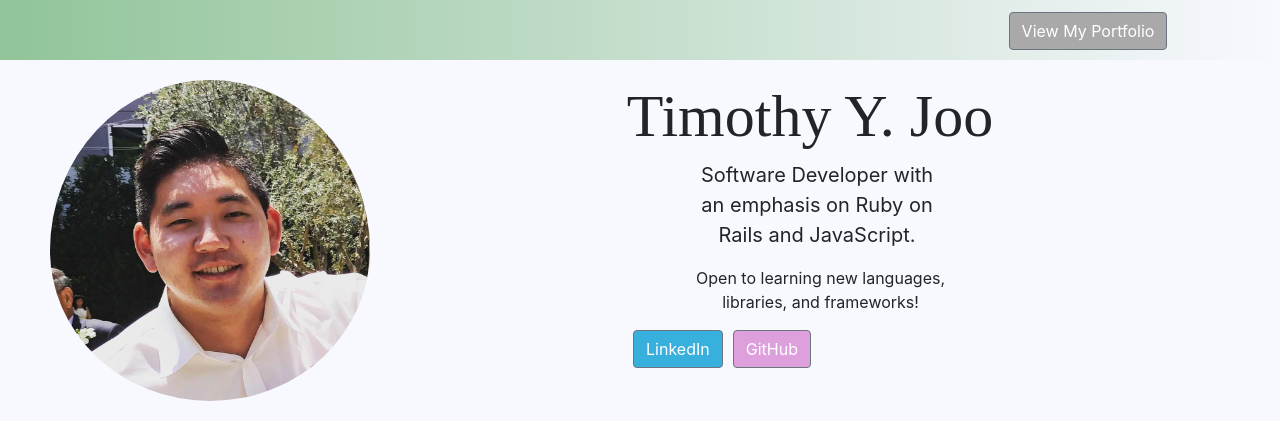
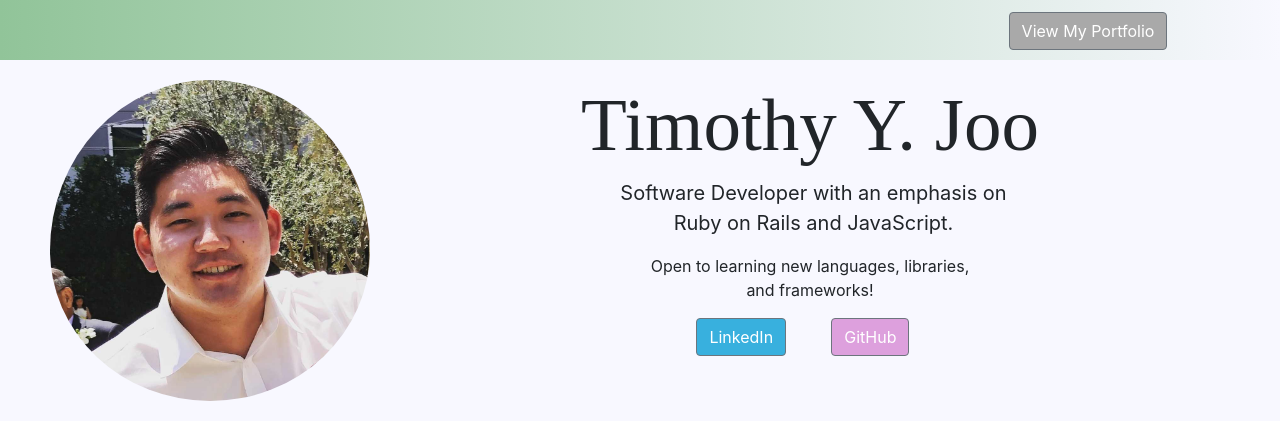
Before and after one commit to Tyjoo26/personal-site, a React (Create React App) app: page / in a window 1280 px wide. Shown: the top 440 px of the page. Built offline with nearby package versions, Linux system fonts and the light colour scheme.

Commit message:
did more organization work

```diff
--- a/src/App.css
+++ b/src/App.css
@@ -45,7 +45,7 @@
 
 .welcome {
   font-family: 'GFS Didot';
-  font-size: 60px;
+  font-size: 75px;
   padding-left: 25%;
 }
 
@@ -56,14 +56,16 @@
 }
 
 .welcome-text {
-  padding-left: 45%;
-  width: 82%;
+  padding-left:30%;
+  width:92%;
   font-size: 20px;
+  margin-left: 2%;
 }
 
 .welcome-text-1 {
-  padding-left: 46%;
+  padding-left: 35%;
   width: 82%;
+  margin-left: 4%;
 
 }
 
--- a/src/components/Home.js
+++ b/src/components/Home.js
@@ -5,11 +5,13 @@ import '../App.css';
 
 const link = {
   backgroundColor: "#38B0DE",
-  marginRight: '10px'
+  marginRight: '10px',
+  marginLeft: "23%"
 }
 
 const git = {
-  backgroundColor: '#DDA0DD	'
+  backgroundColor: '#DDA0DD	',
+  marginLeft: "5%"
 }
 
 class Home extends Component {
```
